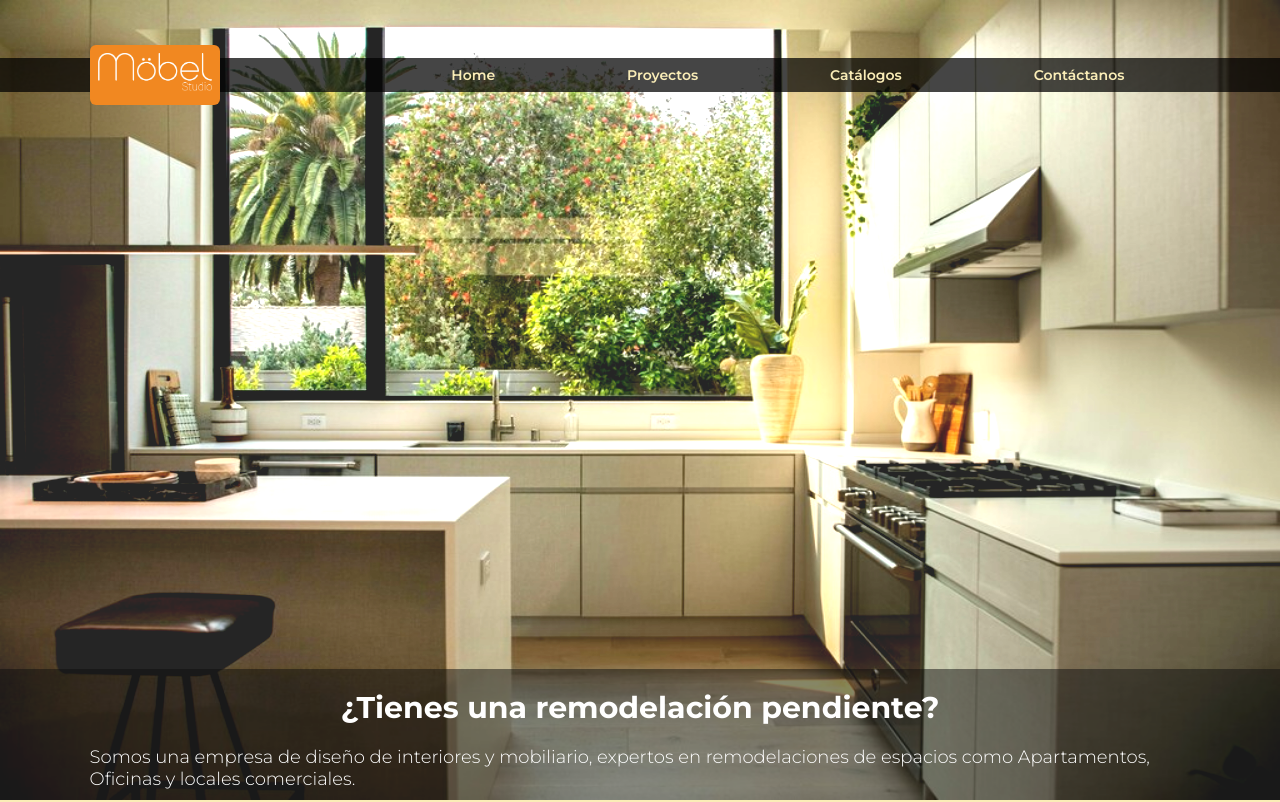
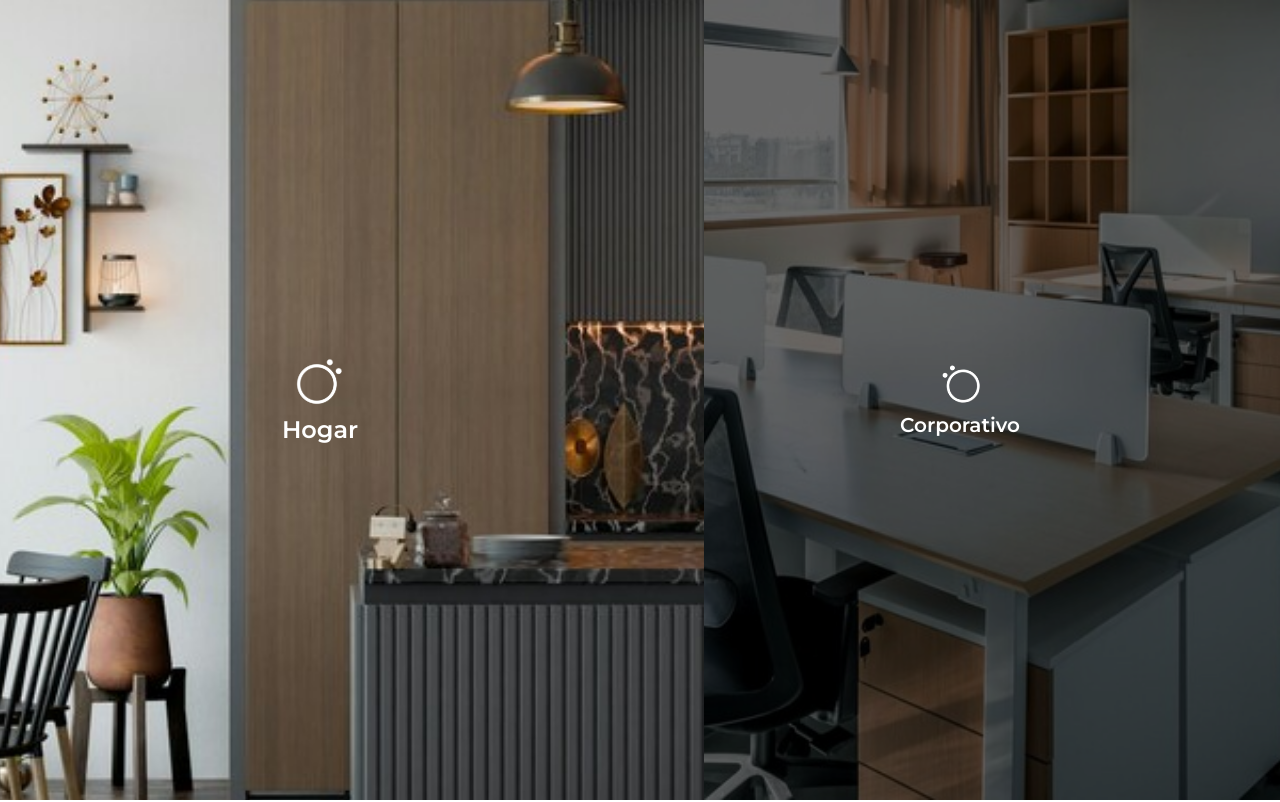
Before and after one commit to Yotis56/mobel, a React (Vite) app: page / in a window 1280 px wide. Shown: the top 802 px of the page. Built offline with nearby package versions, Linux system fonts and the light colour scheme.

Commit message:
Se agrega una ruta previa Index, que funciona como redirección a Hogar y Corporativo

```diff
--- /dev/null
+++ b/src/pages/Index/Index.jsx
@@ -0,0 +1,33 @@
+import styles from './styles.module.css'
+import Home from '../../assets/Home.jpg'
+import Office from '../../assets/Office.jpg'
+import Logo from '../../assets/logoSimp.png'
+import { Link } from 'react-router-dom'
+
+const Index = () => {
+    return (
+        <div className={styles.container}>
+            <Link to='/hogar' className={styles.link}>
+                <div className={styles.imageContainer}>
+                    <img src={Home} alt="" className={styles.backgroundImage} />
+                    <div className={styles.textContainer}>
+
+                            <img src={Logo} alt="" className={styles.iconLeft} />
+                            <p>Hogar</p>
+                    </div>
+                </div>
+            </Link>
+            <Link to='/corporativo' className={styles.link}>
+                <div className={styles.imageContainer}>
+                    <img src={Office} alt="" className={styles.backgroundImage} />
+                    <div className={styles.textContainer}>
+                            <img src={Logo} alt="" className={styles.iconRight} />
+                            <p>Corporativo</p>
+                    </div>
+                </div>
+            </Link>
+        </div>
+    )
+}
+
+export { Index }
--- /dev/null
+++ b/src/pages/Index/styles.module.css
@@ -0,0 +1,60 @@
+.container{
+    height: 100vh;
+    width: 100vw;
+}
+.imageContainer{
+    height: 50%;
+    position: relative;
+    background-color: #00000096;
+    display: flex;
+    align-items: center;
+    justify-content: center;
+    transition: all ease 300ms;
+}
+.backgroundImage{
+    height: 100%;
+    position: absolute;
+    z-index: -1;
+}
+.iconLeft, .iconRight {
+    height: 45px;
+}
+.iconLeft{
+    transform: rotate(45deg);
+}
+.iconRight{
+    transform: rotate(-45deg);
+}
+.textContainer{
+    text-align: center;
+}
+.link {
+    text-decoration: none;
+}
+.textContainer p {
+    font-size: 20px;
+    font-weight: 600;
+    color: white;
+    margin: 3px;
+}
+@media screen and (min-width: 430px) {
+    .container {
+        display: flex;
+    }
+    .link {
+        width: 50vw;
+    }
+    .imageContainer {
+        height: 100%;
+        overflow: hidden;
+    }
+}
+@media screen and (min-width: 768px) {
+    .imageContainer {
+        cursor: pointer ;
+    }
+     .imageContainer:hover {
+        transform: scale(1.2, 1.2);
+        z-index: 1;
+    }
+}
--- a/src/routes/App.jsx
+++ b/src/routes/App.jsx
@@ -1,13 +1,36 @@
-import { createBrowserRouter, createRoutesFromElements, Route } from 'react-router-dom'
+import { createBrowserRouter, createRoutesFromElements, Route, Routes } from 'react-router-dom'
 import { Layout } from '../pages/Layout'
 import { Home } from '../pages/Home/Home'
+import { Index } from '../pages/Index/Index'
 
-const App = createBrowserRouter(
-  createRoutesFromElements(
-    <Route element={ <Layout /> }>
-      <Route path='/' element={ <Home /> } />
-    </Route>
-  )
-)
+const App = createBrowserRouter([
+  {
+    path: "/",
+    element: <Index />,
+  },
+  {
+    element: <Layout />,
+    children: [
+      {
+        path: "/hogar",
+        element: <Home />,
+      },
+      {
+        path: "/corporativo",
+        element: <Home />,
+      },
+    ]
+  }
+])
 
 export { App }
+// createRoutesFromElements(
+//   <Routes>
+//     <Route path='/' element={ <Index /> } />
+//     <Route element={ <Layout /> }>
+//       <Route path='/hogar' element={ <Home /> } />
+//       <Route path='/corporativo' element={ <Home /> } />
+//     </Route>
+//   </Routes>
+
+// )
```
Also changed, not shown: src/assets/logoSimp.png (added).
